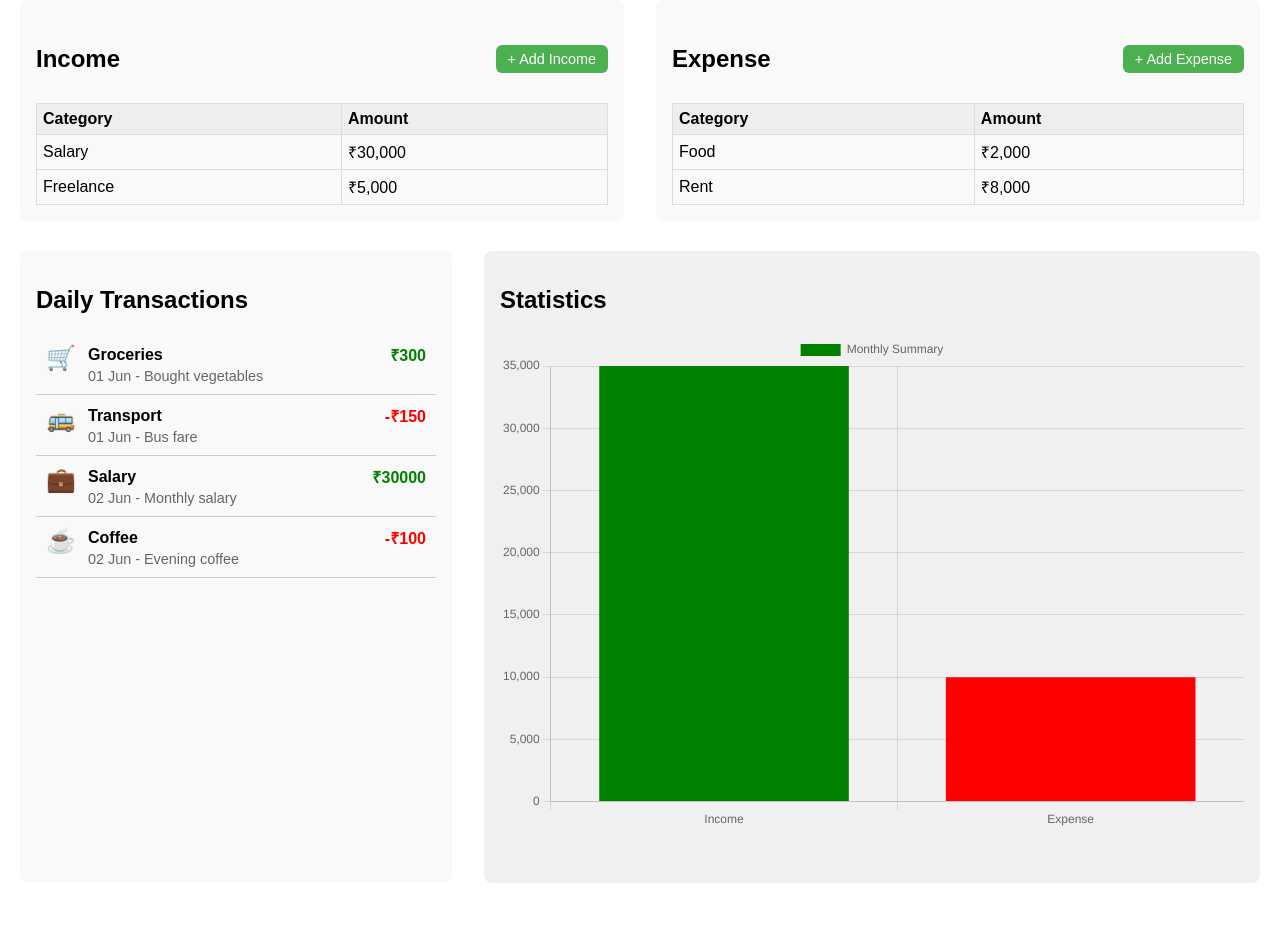
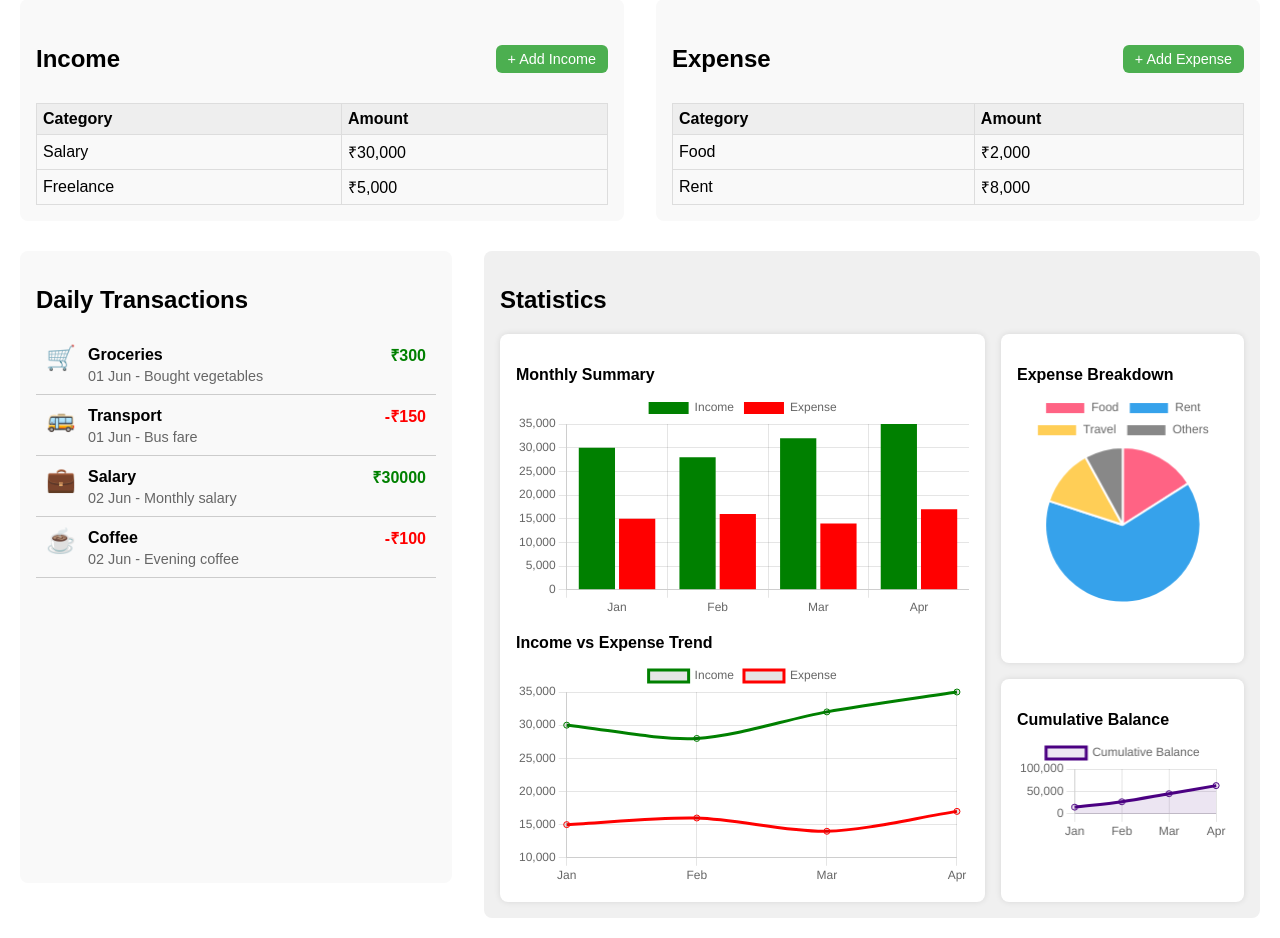
Before and after one commit to ibnu-umer/money-tracker, a Django app: page / in a window 1280 px wide. Shown: the part 280-1218 px from the top of the page. Before the commit the page ends 1163 px from the top, so only its background shows below. Run offline with Django 5.2, Linux system fonts and the light colour scheme.

Commit message:
feat(dashboard): Add multiple financial charts and improve transaction UI

```diff
--- a/tracker/static/tracker/style.css
+++ b/tracker/static/tracker/style.css
@@ -62,7 +62,7 @@ th {
     min-height: 600px;
     max-height: 600px;
     max-width: 400px;
-    min-width: 300px;
+    min-width: 400px;
     overflow-y: auto;
     background: #f9f9f9;
     border-radius: 8px;
@@ -117,11 +117,51 @@ th {
 
 
 .graph {
-    flex: 1;
     padding: 1rem;
     background: #f0f0f0;
     border-radius: 8px;
 }
+
+.chart-layout {
+    display: grid;
+    grid-template-columns: 2fr 1fr;
+    grid-template-rows: auto auto;
+    gap: 1rem;
+}
+
+.chart-item {
+    background: white;
+    padding: 1rem;
+    border-radius: 8px;
+    box-shadow: 0 0 6px rgba(0, 0, 0, 0.1);
+}
+
+.chart-item h3 {
+    margin-bottom: 0.5rem;
+    font-size: 1rem;
+}
+
+.chart-item canvas {
+    width: 100% !important;
+    height: auto !important;
+}
+
+/* Custom layout */
+.chart-item.wide {
+    grid-column: 1 / 2;
+    grid-row: 1 / 3;
+}
+
+.chart-item.small:nth-child(2) {
+    grid-column: 2 / 3;
+    grid-row: 1 / 2;
+}
+
+.chart-item.small:nth-child(3) {
+    grid-column: 2 / 3;
+    grid-row: 2 / 3;
+}
+
 
 .box-header {
     display: flex;
--- a/tracker/templates/tracker/home.html
+++ b/tracker/templates/tracker/home.html
@@ -74,27 +74,109 @@
 
             <div class="graph">
                 <h2>Statistics</h2>
-                <!-- Graph placeholder -->
-                <canvas id="statsChart" width="300" height="200"></canvas>
+                <div class="chart-layout">
+                    <!-- Wide container for both bar and line charts -->
+                    <div class="chart-item wide">
+                        <h3>Monthly Summary</h3>
+                        <canvas id="barChart"></canvas>
+                        <h3 style="margin-top: 1rem;">Income vs Expense Trend</h3>
+                        <canvas id="trendLineChart"></canvas>
+                    </div>
+
+                    <!-- Expense Breakdown -->
+                    <div class="chart-item small">
+                        <h3>Expense Breakdown</h3>
+                        <canvas id="pieChart"></canvas>
+                    </div>
+
+                    <!-- Cumulative Balance -->
+                    <div class="chart-item small">
+                        <h3>Cumulative Balance</h3>
+                        <canvas id="lineChart"></canvas>
+                    </div>
+                </div>
             </div>
+
     </div>
 
-    <!-- Chart.js (optional if you want graphs) -->
+    <!-- Chart.js -->
     <script src="https://cdn.jsdelivr.net/npm/chart.js"></script>
     <script>
-        const ctx = document.getElementById('statsChart').getContext('2d');
-        new Chart(ctx, {
-            type: 'bar',
-            data: {
-                labels: ['Income', 'Expense'],
-                datasets: [{
-                    label: 'Monthly Summary',
-                    data: [35000, 10000],
-                    backgroundColor: ['green', 'red']
-                }]
+    const barCtx = document.getElementById('barChart').getContext('2d');
+    new Chart(barCtx, {
+        type: 'bar',
+        data: {
+            labels: ['Jan', 'Feb', 'Mar', 'Apr'],
+            datasets: [{
+                label: 'Income',
+                data: [30000, 28000, 32000, 35000],
+                backgroundColor: 'green'
+            }, {
+                label: 'Expense',
+                data: [15000, 16000, 14000, 17000],
+                backgroundColor: 'red'
+            }]
+        }
+    });
+
+    const trendCtx = document.getElementById('trendLineChart').getContext('2d');
+    new Chart(trendCtx, {
+        type: 'line',
+        data: {
+            labels: ['Jan', 'Feb', 'Mar', 'Apr'],
+            datasets: [
+                {
+                    label: 'Income',
+                    data: [30000, 28000, 32000, 35000],
+                    borderColor: 'green',
+                    fill: false,
+                    tension: 0.3
+                },
+                {
+                    label: 'Expense',
+                    data: [15000, 16000, 14000, 17000],
+                    borderColor: 'red',
+                    fill: false,
+                    tension: 0.3
+                }
+            ]
+        },
+        options: {
+            responsive: true,
+            plugins: {
+                legend: { display: true }
             }
-        });
+        }
+    });
+    new Chart(document.getElementById('pieChart'), {
+        type: 'pie',
+        data: {
+            labels: ['Food', 'Rent', 'Travel', 'Others'],
+            datasets: [{
+                label: 'Expenses',
+                data: [2000, 8000, 1500, 1000],
+                backgroundColor: ['#FF6384', '#36A2EB', '#FFCE56', '#888']
+            }]
+        }
+    });
+
+    new Chart(document.getElementById('lineChart'), {
+        type: 'line',
+        data: {
+            labels: ['Jan', 'Feb', 'Mar', 'Apr'],
+            datasets: [{
+                label: 'Cumulative Balance',
+                data: [15000, 27000, 45000, 63000],
+                borderColor: '#4B0082',
+                fill: true,
+                backgroundColor: 'rgba(75, 0, 130, 0.1)',
+                tension: 0.3
+            }]
+        }
+    });
     </script>
+
+
 
 </body>
 </html>
```
